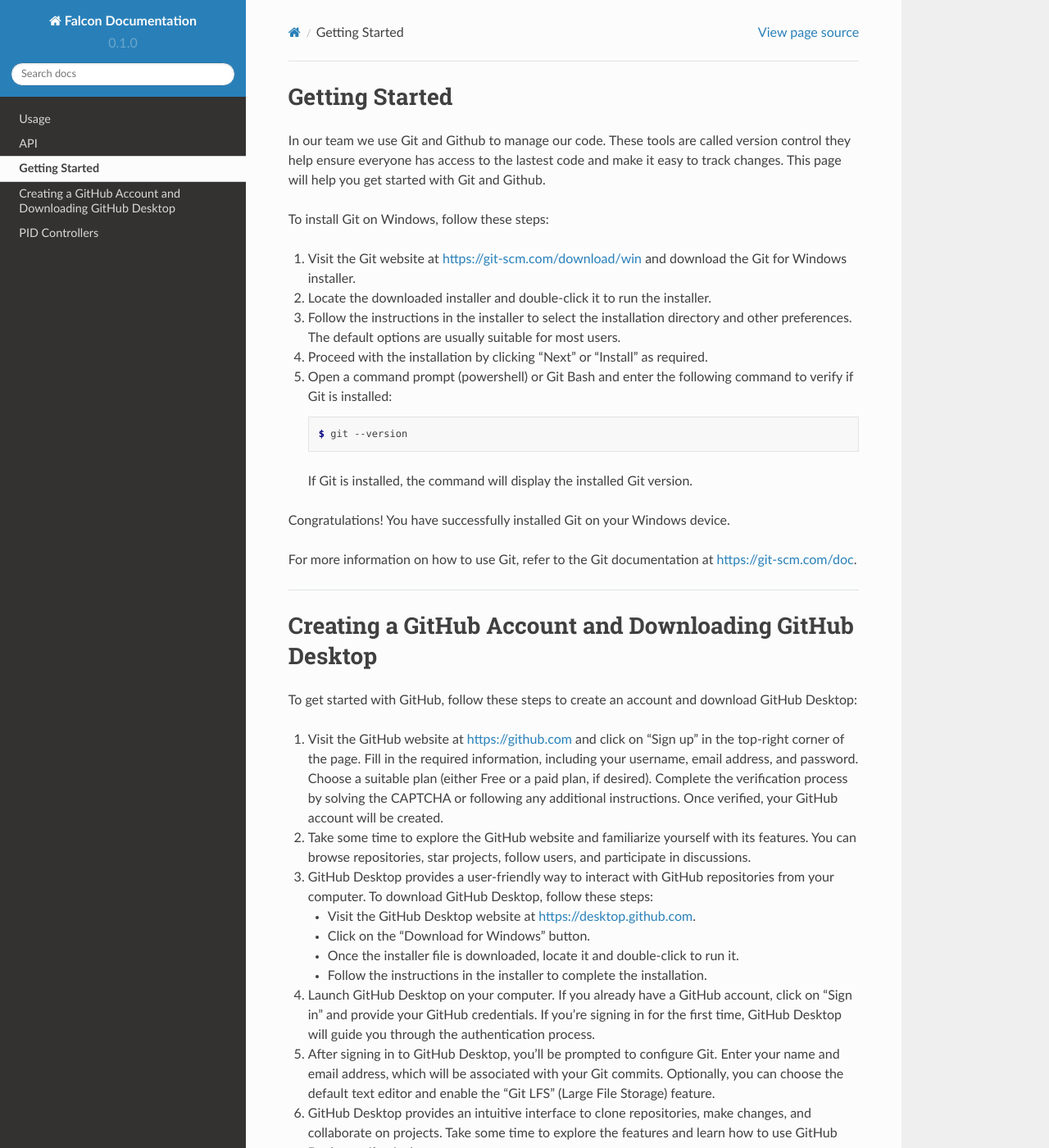
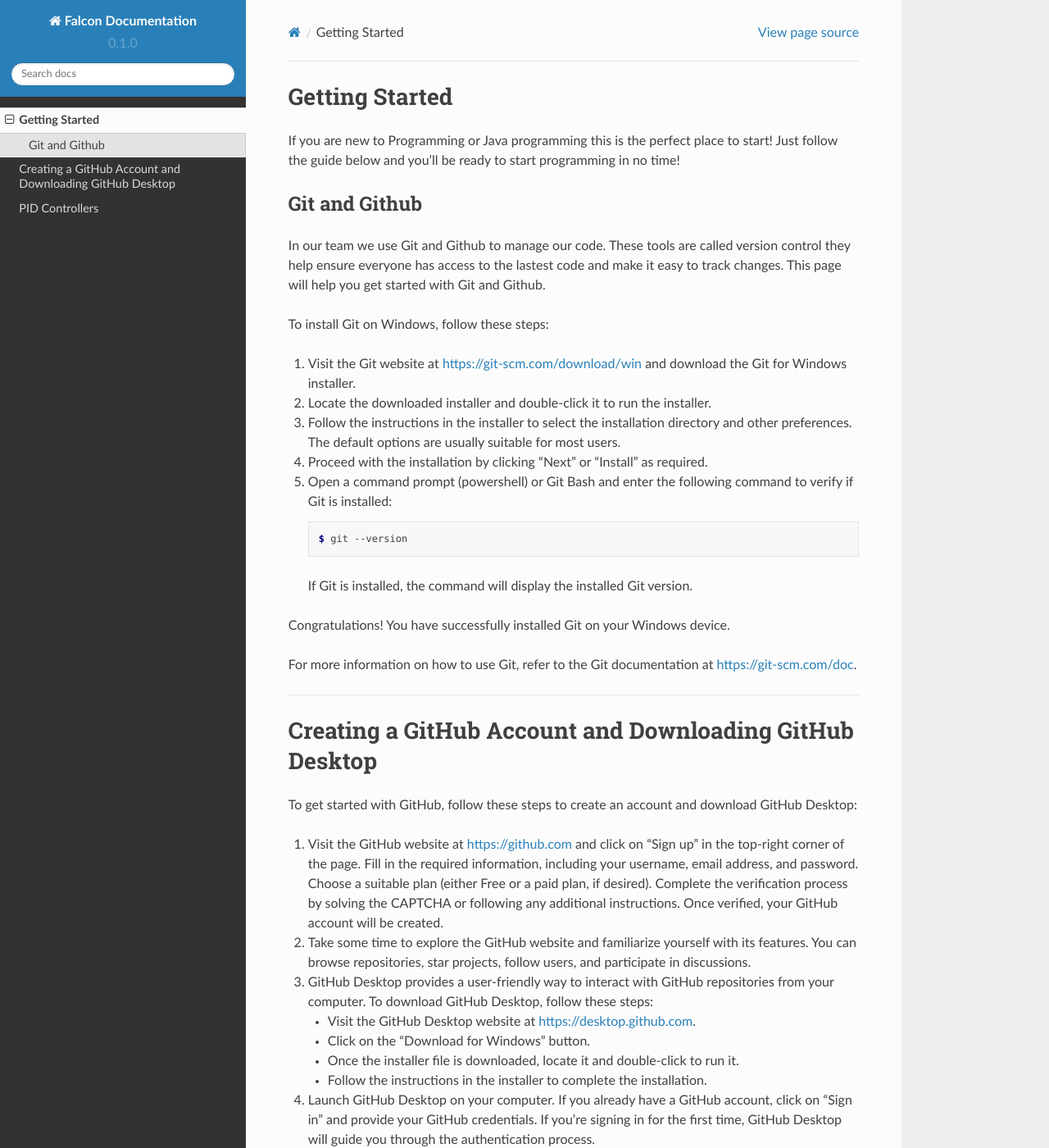
Before and after one commit to AyushSagar16/docs, a Sphinx documentation site: the page built from docs/source/getstarted.rst, in a window 1280 px wide and 1400 px high. Shown: the whole window at 82% size. Built offline with Sphinx 7.4.7 and the Read the Docs theme 2.0.0, drawn with Linux system fonts in a browser that asks for light colours; some of the changed text lies outside the part shown.

Commit message:
changed tree

```diff
--- a/docs/source/getstarted.rst
+++ b/docs/source/getstarted.rst
@@ -1,6 +1,11 @@
 Getting Started
 ===============
 
+If you are new to Programming or Java programming this is the perfect place to start!
+Just follow the guide below and you'll be ready to start programming in no time!
+
+Git and Github
+--------------
 In our team we use Git and Github to manage our code. These tools are called version control they help ensure everyone has access to the lastest code and make it easy to track changes.
 This page will help you get started with Git and Github.
 
@@ -93,3 +98,4 @@
 You can now view some of our `previous robot's code <https://github.com/FRC5190>`_!
 
 This continues...
+We will talk about installing VS Code, java, wpilib and other things
--- a/docs/source/index.rst
+++ b/docs/source/index.rst
@@ -15,7 +15,6 @@
 
 .. toctree::
 
-   usage
-   api
+
    getstarted
    pidcontroller
--- a/docs/source/pidcontroller.rst
+++ b/docs/source/pidcontroller.rst
@@ -79,3 +79,5 @@
     }
 
 PID Controllers are one of the most important tools we have in code although we have to use it wisely and only when necessary.
+
+(This is just a basic overview I'll add more images and better examples later)
```
